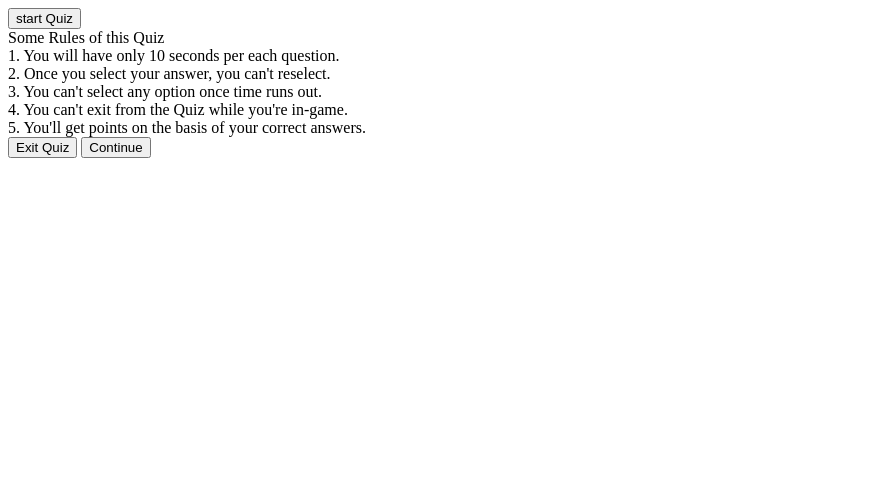
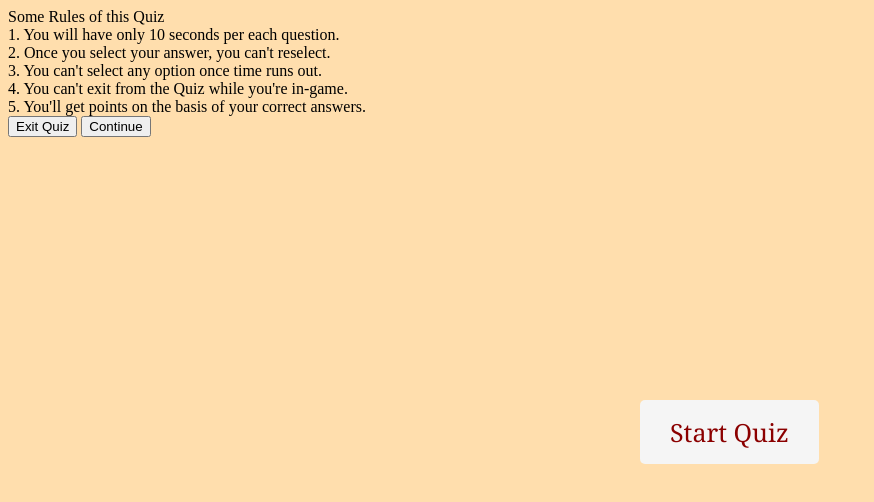
Before and after one commit to cbarajas002/Mini-JavaScript-quizlet, a plain HTML site: page index.html in a window 1280 px wide. Shown: the whole page, without its empty margins (0-874 px from the left). Drawn offline with Linux system fonts and the light colour scheme.

Commit message:
Added color, font size, to the start quiz button and moved it to the center. fixed some errors in HTML

```diff
--- a/index.html
+++ b/index.html
@@ -8,7 +8,7 @@
     <link rel="stylesheet" type="text/css" href="style.css" />
 </head>
 <body>
-    <div class="start_btn"><button>start Quiz</button></div>
+    <div class="start_btn"><button>Start Quiz</button></div>
 
     <div class="info_box">
         <div class="info_title">
--- a/style.css
+++ b/style.css
@@ -0,0 +1,26 @@
+body{
+    background-color:navajowhite;
+}
+
+
+
+.start_btn {
+    position: absolute;
+    top: 50%;
+    left: 50%;
+    transform: translate(-50%, -50);
+}
+
+.start_btn button{
+    font-size: 25px;
+    font-weight: 500;
+    font-family: Georgia, 'Times New Roman', Times, serif;
+    color:darkred;
+    padding: 15px 30px;
+    outline: none;
+    border: none;
+    border-radius: 5px;
+    background-color: whitesmoke;
+    cursor: pointer;
+
+}
```
